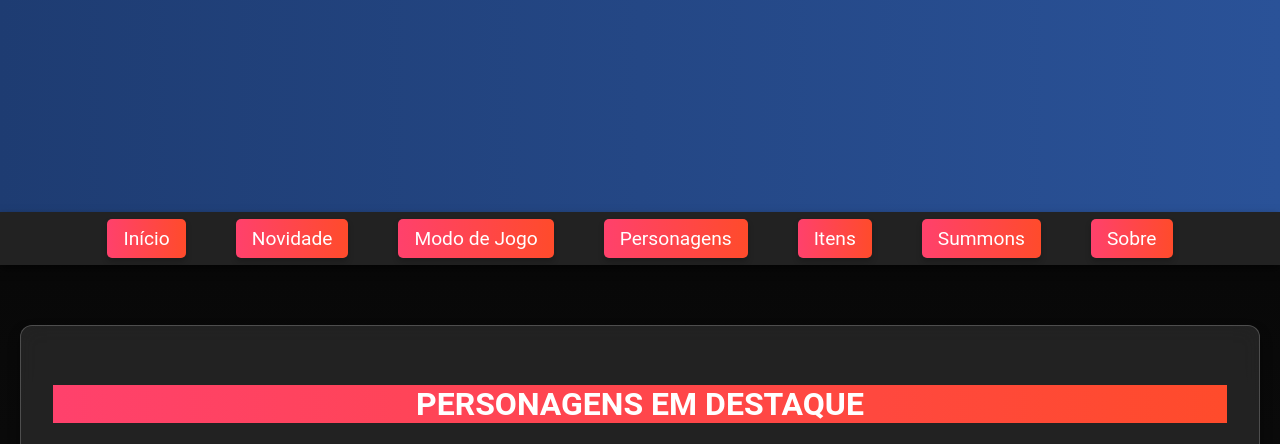
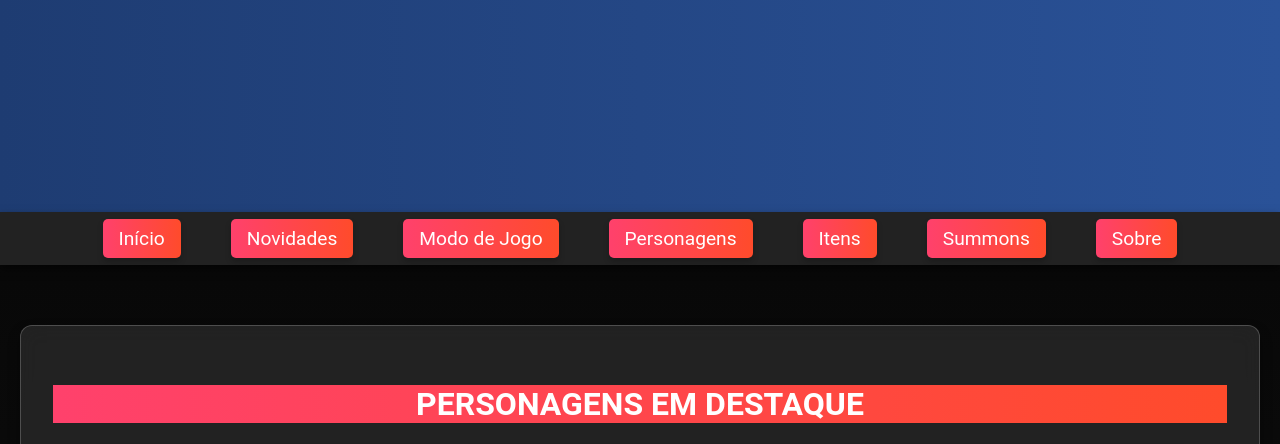
Before and after one commit to EdinFaria/SITEDBL-PTBR, a plain HTML site: page SITEDBL/index.html in a window 1280 px wide. Shown: the part 332-776 px from the top of the page. Drawn offline with Linux system fonts and the light colour scheme; files whose address does not match are found by name.

Commit message:
Update index.html

```diff
--- a/SITEDBL/index.html
+++ b/SITEDBL/index.html
@@ -26,7 +26,7 @@
     <nav>
         <ul>
             <li><a href="index.html"> Início </a></li>
-            <li><a href="novidades"> Novidade </a>
+            <li><a href="novidades"> Novidades </a>
                 <ul class="submenu">
                     <li><a href="html/atualizacoes_jogo.html"> Atualizações do Jogo </a></li>
                     <li><a href="html/eventos_novos.html"> Eventos Novos </a></li>
```
